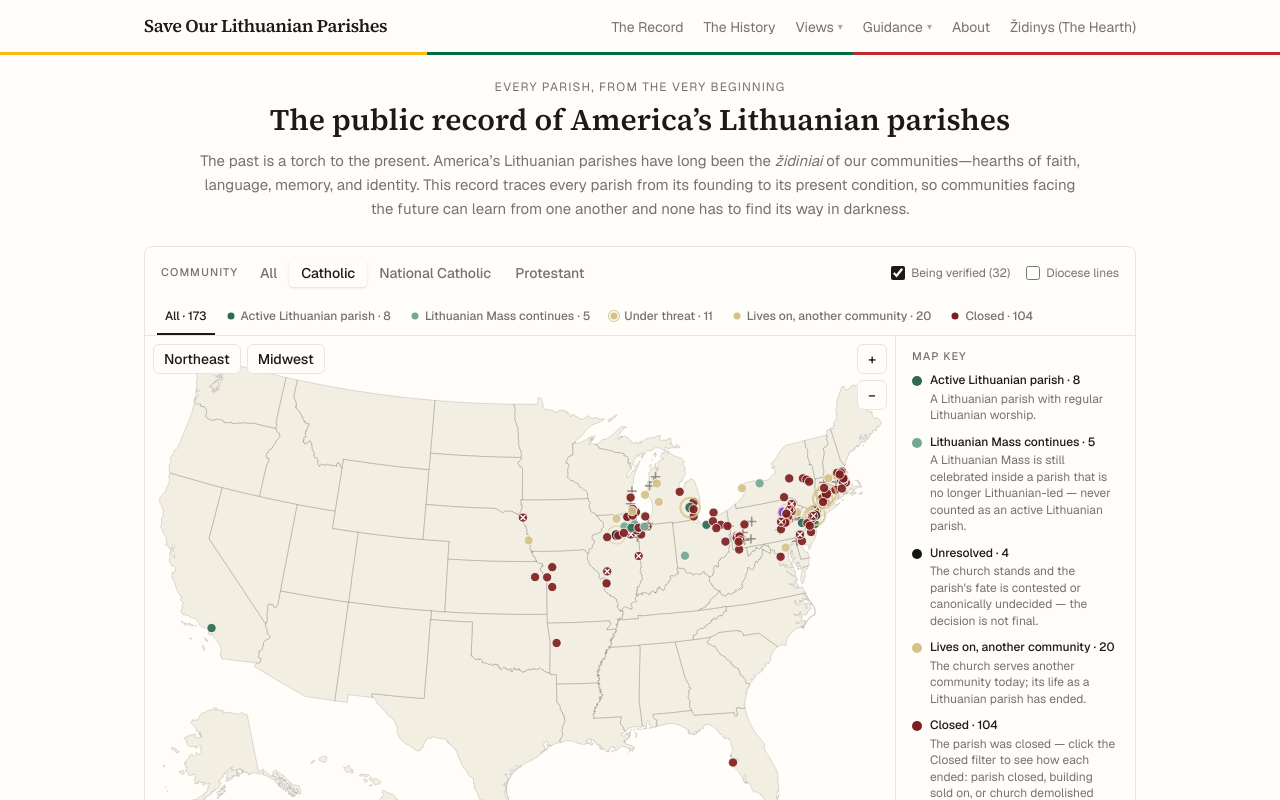
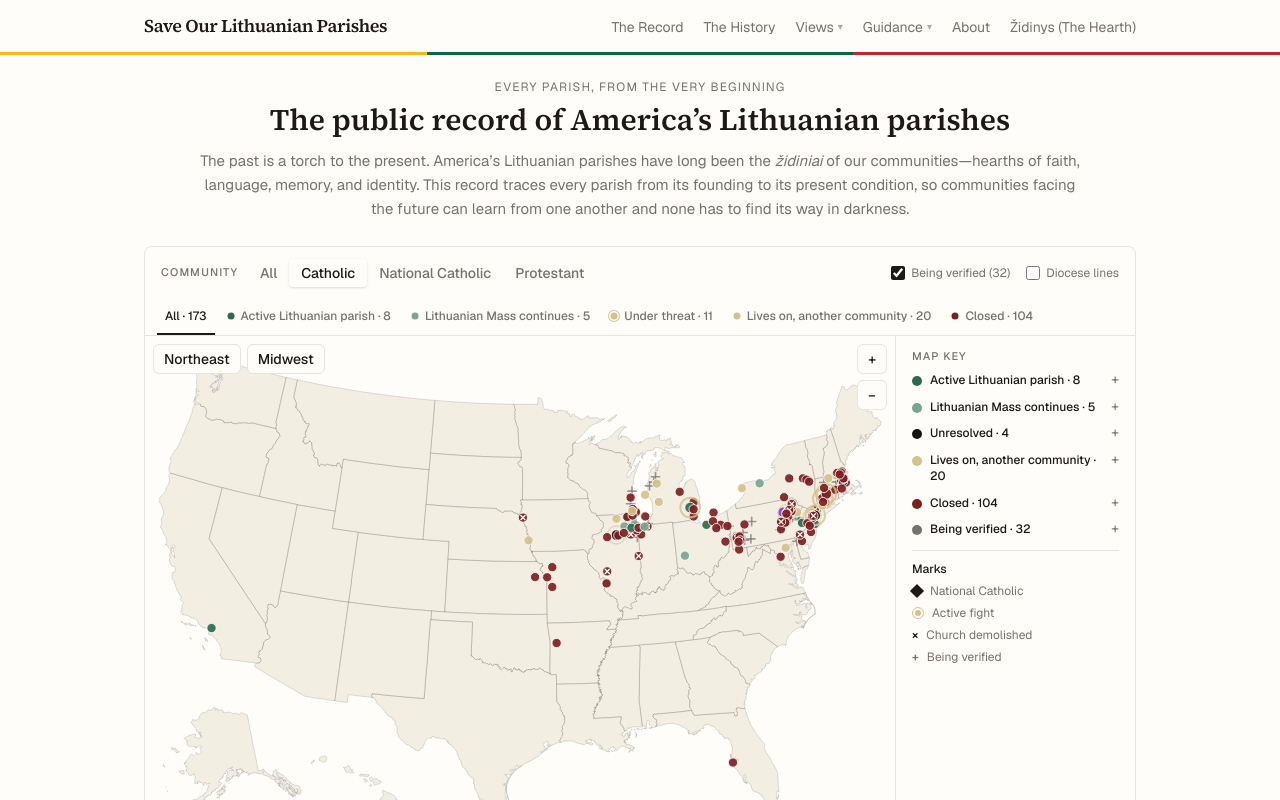
Before and after one commit to LietuvaAI/save-our-lithuanian-parishes, a Next.js app: page / in a window 1280 px wide. Shown: the top 800 px of the page. Built offline with nearby package versions, Linux system fonts and the light colour scheme.

Commit message:
Make map key explanations expandable

```diff
--- a/components/ParishMap.tsx
+++ b/components/ParishMap.tsx
@@ -282,6 +282,7 @@ export default function ParishMap() {
   const [view, setView] = useState<View>(FULL);
   const [showArchived, setShowArchived] = useState(true);
   const [showDioceses, setShowDioceses] = useState(false);
+  const [expandedKey, setExpandedKey] = useState<EndStateGroup | null>(null);
   const [dioceseBorders, setDioceseBorders] = useState<string | null>(null);
   const svgRef = useRef<SVGSVGElement>(null);
 
@@ -775,26 +776,54 @@ export default function ParishMap() {
             <dl className="mt-2 grid grid-cols-2 gap-x-3 gap-y-2 text-xs lg:grid-cols-1 lg:gap-y-2.5">
               {(
                 [
-                  ["var(--es-active)", `${GROUP_LABEL.active_parish} · ${statusCounts.open}`, GROUP_DESCRIPTION.active_parish],
-                  ["var(--es-mass)", `${GROUP_LABEL.mass_continues} · ${statusCounts.mass}`, GROUP_DESCRIPTION.mass_continues],
-                  ["var(--mark-ink)", `${GROUP_LABEL.unresolved} · ${statusCounts.unresolved}`, GROUP_DESCRIPTION.unresolved],
-                  ["var(--es-transferred)", `${GROUP_LABEL.transferred} · ${statusCounts.transferred}`, GROUP_DESCRIPTION.transferred],
-                  ["var(--es-closed)", `${GROUP_LABEL.closed} · ${statusCounts.lost}`, GROUP_DESCRIPTION.closed],
-                  ["var(--muted)", `${GROUP_LABEL.unverified} · ${statusCounts.unknown}`, GROUP_DESCRIPTION.unverified],
-                ] as [string, string, string][]
-              ).map(([fill, label, text]) => (
-                <div key={label} className="flex min-w-0 gap-2">
-                  <span
-                    className="mt-1 inline-block h-2.5 w-2.5 shrink-0 rounded-full"
-                    style={{ background: fill }}
-                    aria-hidden
-                  />
-                  <div className="min-w-0 leading-snug">
-                    <dt className="font-medium">{label}</dt>
-                    <dd className="mt-0.5 hidden text-muted lg:block">{text}</dd>
+                  { group: "active_parish", fill: "var(--es-active)", count: statusCounts.open },
+                  { group: "mass_continues", fill: "var(--es-mass)", count: statusCounts.mass },
+                  { group: "unresolved", fill: "var(--mark-ink)", count: statusCounts.unresolved },
+                  { group: "transferred", fill: "var(--es-transferred)", count: statusCounts.transferred },
+                  { group: "closed", fill: "var(--es-closed)", count: statusCounts.lost },
+                  { group: "unverified", fill: "var(--muted)", count: statusCounts.unknown },
+                ] as { group: EndStateGroup; fill: string; count: number }[]
+              ).map(({ group, fill, count }) => {
+                const expanded = expandedKey === group;
+                const detailId = `map-key-detail-${group}`;
+                return (
+                  <div
+                    key={group}
+                    className={`min-w-0 ${expanded ? "col-span-2 lg:col-span-1" : ""}`}
+                  >
+                    <dt>
+                      <button
+                        type="button"
+                        className="flex w-full min-w-0 items-start gap-2 text-left leading-snug hover:text-foreground"
+                        aria-expanded={expanded}
+                        aria-controls={detailId}
+                        onClick={() => setExpandedKey(expanded ? null : group)}
+                      >
+                        <span
+                          className="mt-1 inline-block h-2.5 w-2.5 shrink-0 rounded-full"
+                          style={{ background: fill }}
+                          aria-hidden
+                        />
+                        <span className="min-w-0 flex-1 font-medium">
+                          {GROUP_LABEL[group]} · {count}
+                        </span>
+                        <span
+                          className="shrink-0 text-sm leading-none text-muted"
+                          aria-hidden
+                        >
+                          {expanded ? "−" : "+"}
+                        </span>
+                      </button>
+                    </dt>
+                    <dd
+                      id={detailId}
+                      className={`${expanded ? "block" : "hidden"} mt-1 pl-[18px] leading-relaxed text-muted`}
+                    >
+                      {GROUP_DESCRIPTION[group]}
+                    </dd>
                   </div>
-                </div>
-              ))}
+                );
+              })}
             </dl>
             <div className="mt-3 border-t border-rule pt-2.5 text-xs">
               <p className="font-medium">Marks</p>
```
